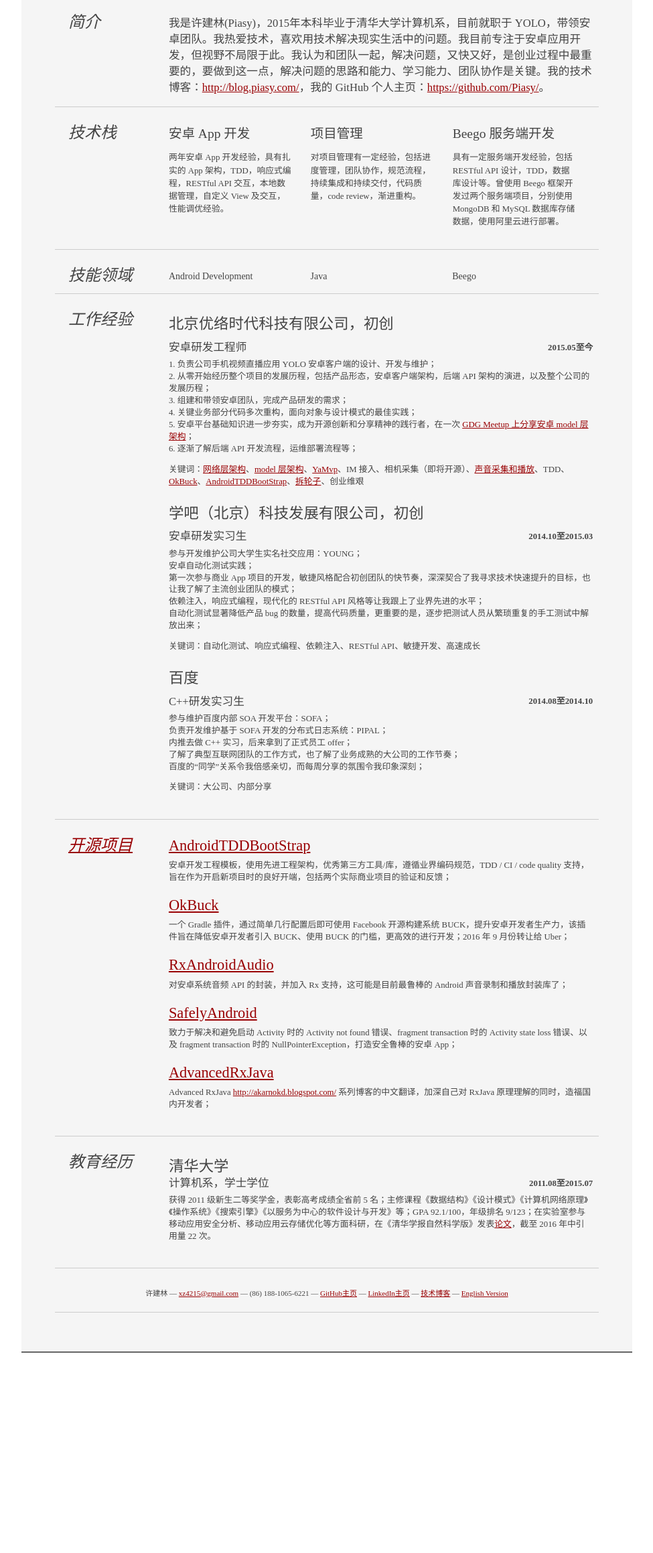
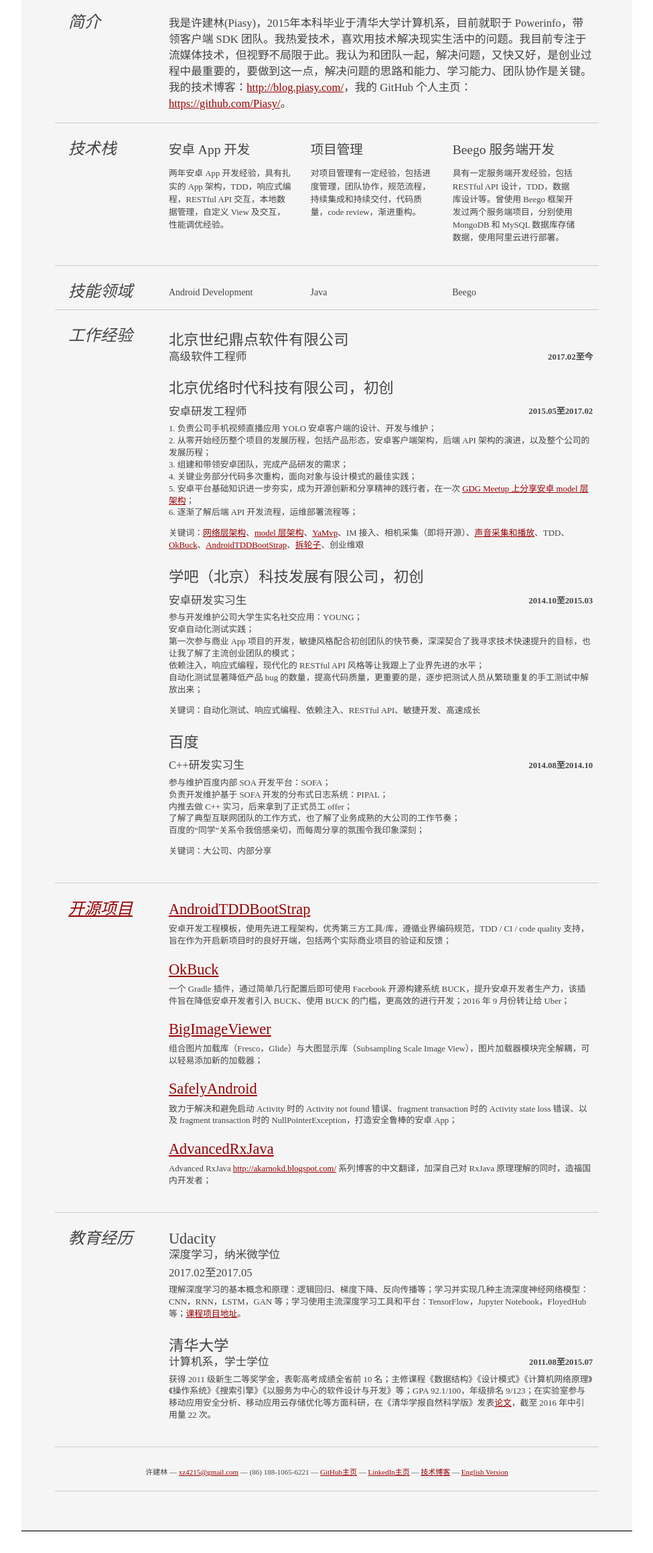
Before and after one commit to 1463836/resume, a plain HTML site: page index.html in a window 1280 px wide. Shown: the part 200-2519 px from the top of the page at 67% size, without its empty margins (152-1127 px from the left). Before the commit the page ends 2252 px from the top, so only its background shows below. Drawn offline with Linux system fonts and the light colour scheme.

Commit message:
update current position

```diff
--- a/index.html
+++ b/index.html
@@ -3,7 +3,7 @@
 <head>
 <meta charset="utf-8">
 
-<title>许建林 | 安卓研发工程师</title>
+<title>许建林 | 高级软件工程师</title>
 <style type="text/css">
 
 article,
@@ -612,7 +612,7 @@ dl em {
     <div class="resume">
         <h1>许建林</h1>
 
-<h2>安卓研发工程师</h2>
+<h2>高级软件工程师</h2>
 
 <blockquote>
   <p><a href="resume.pdf">下载 PDF</a><br />
@@ -624,7 +624,7 @@ dl em {
 
 <h3 id="profile">简介</h3>
 
-<p>我是许建林(Piasy)，2015年本科毕业于清华大学计算机系，目前就职于 YOLO，带领安卓团队。我热爱技术，喜欢用技术解决现实生活中的问题。我目前专注于安卓应用开发，但视野不局限于此。我认为和团队一起，解决问题，又快又好，是创业过程中最重要的，要做到这一点，解决问题的思路和能力、学习能力、团队协作是关键。我的技术博客：<a href="http://blog.piasy.com/">http://blog.piasy.com/</a>，我的 GitHub 个人主页：<a href="https://github.com/Piasy/">https://github.com/Piasy/</a>。</p>
+<p>我是许建林(Piasy)，2015年本科毕业于清华大学计算机系，目前就职于 Powerinfo，带领客户端 SDK 团队。我热爱技术，喜欢用技术解决现实生活中的问题。我目前专注于流媒体技术，但视野不局限于此。我认为和团队一起，解决问题，又快又好，是创业过程中最重要的，要做到这一点，解决问题的思路和能力、学习能力、团队协作是关键。我的技术博客：<a href="http://blog.piasy.com/">http://blog.piasy.com/</a>，我的 GitHub 个人主页：<a href="https://github.com/Piasy/">https://github.com/Piasy/</a>。</p>
 
 <hr />
 
@@ -660,10 +660,14 @@ dl em {
 <h3 id="experience">工作经验</h3>
 
 <dl>
+<dt>北京世纪鼎点软件有限公司</dt>
+<dd><em>高级软件工程师</em>
+<strong>2017.02至今</strong></dd>
+
 <dt>北京优络时代科技有限公司，初创</dt>
 <dd>
 <p><em>安卓研发工程师</em>
-<strong>2015.05至今</strong>
+<strong>2015.05至2017.02</strong>
 1. 负责公司手机视频直播应用 YOLO 安卓客户端的设计、开发与维护；<br />
 2. 从零开始经历整个项目的发展历程，包括产品形态，安卓客户端架构，后端 API 架构的演进，以及整个公司的发展历程；<br />
 3. 组建和带领安卓团队，完成产品研发的需求；<br />
@@ -716,10 +720,10 @@ dl em {
 <strong><code></code></strong>
 一个 Gradle 插件，通过简单几行配置后即可使用 Facebook 开源构建系统 BUCK，提升安卓开发者生产力，该插件旨在降低安卓开发者引入 BUCK、使用 BUCK 的门槛，更高效的进行开发；2016 年 9 月份转让给 Uber；</dd>
 
-<dt><a href="https://github.com/Piasy/RxAndroidAudio">RxAndroidAudio</a></dt>
+<dt><a href="https://github.com/Piasy/BigImageViewer">BigImageViewer</a></dt>
 <dd><em><code></code></em>
 <strong><code></code></strong>
-对安卓系统音频 API 的封装，并加入 Rx 支持，这可能是目前最鲁棒的 Android 声音录制和播放封装库了；</dd>
+组合图片加载库（Fresco，Glide）与大图显示库（Subsampling Scale Image View），图片加载器模块完全解耦，可以轻易添加新的加载器；</dd>
 
 <dt><a href="https://github.com/Piasy/SafelyAndroid">SafelyAndroid</a></dt>
 <dd><em><code></code></em>
@@ -737,10 +741,15 @@ Advanced RxJava <a href="http://akarnokd.blogspot.com/">http://akarnokd.blogspot
 <h3 id="education">教育经历</h3>
 
 <dl>
+<dt>Udacity</dt>
+<dd><em>深度学习，纳米微学位</em>
+<em>2017.02至2017.05</em>
+理解深度学习的基本概念和原理：逻辑回归、梯度下降、反向传播等；学习并实现几种主流深度神经网络模型：CNN，RNN，LSTM，GAN 等；学习使用主流深度学习工具和平台：TensorFlow，Jupyter Notebook，FloyedHub 等；<a href="https://github.com/Piasy/Udacity-DLND">课程项目地址</a>。</dd>
+
 <dt>清华大学</dt>
 <dd><em>计算机系，学士学位</em>
 <strong>2011.08至2015.07</strong>
-获得 2011 级新生二等奖学金，表彰高考成绩全省前 5 名；主修课程《数据结构》《设计模式》《计算机网络原理》《操作系统》《搜索引擎》《以服务为中心的软件设计与开发》等；GPA 92.1/100，年级排名 9/123；在实验室参与移动应用安全分析、移动应用云存储优化等方面科研，在《清华学报自然科学版》发表<a href="https://scholar.google.com/citations?view_op=view_citation&amp;hl=zh-CN&amp;user=fbkK3EYAAAAJ&amp;citation_for_view=fbkK3EYAAAAJ:u5HHmVD_uO8C">论文</a>，截至 2016 年中引用量 22 次。</dd>
+获得 2011 级新生二等奖学金，表彰高考成绩全省前 10 名；主修课程《数据结构》《设计模式》《计算机网络原理》《操作系统》《搜索引擎》《以服务为中心的软件设计与开发》等；GPA 92.1/100，年级排名 9/123；在实验室参与移动应用安全分析、移动应用云存储优化等方面科研，在《清华学报自然科学版》发表<a href="https://scholar.google.com/citations?view_op=view_citation&amp;hl=zh-CN&amp;user=fbkK3EYAAAAJ&amp;citation_for_view=fbkK3EYAAAAJ:u5HHmVD_uO8C">论文</a>，截至 2016 年中引用量 22 次。</dd>
 </dl>
 
 <hr />
```
Also changed, not shown: dist/piasy_resume_en.html (+16 -7 lines), dist/piasy_resume_zh.html (+16 -7 lines), 5 other files.
